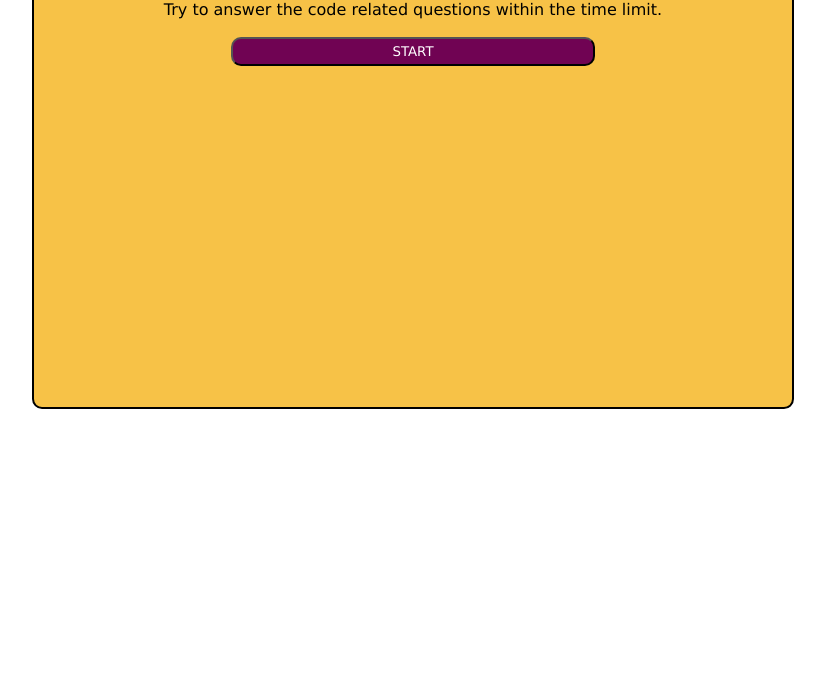
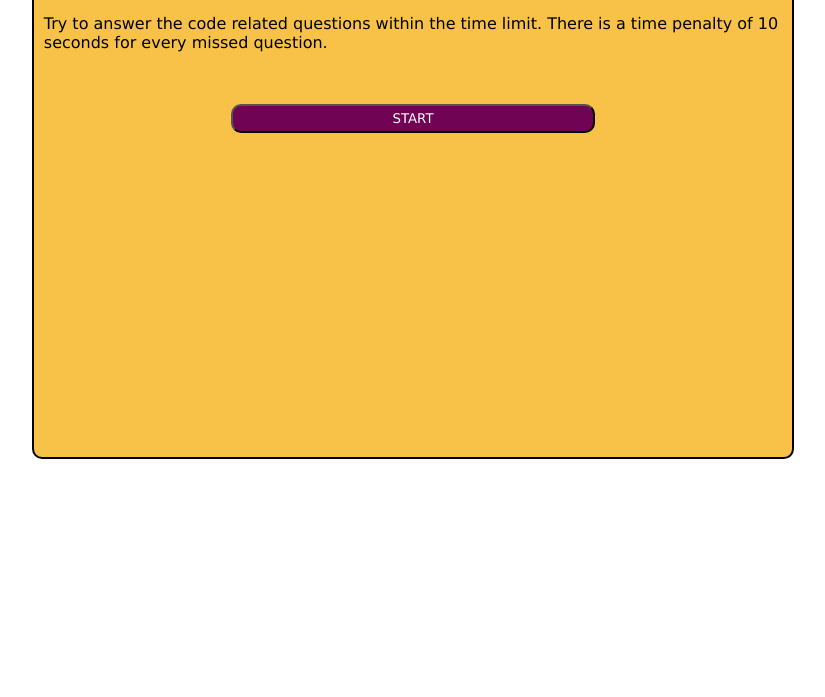
Before and after one commit to andrewmuhn/code-quiz, a plain HTML site: page index.html in a window 1280 px wide. Shown: the part 103-800 px from the top of the page, without its empty margins (227-1052 px from the left). Drawn offline with Linux system fonts and the light colour scheme.

Commit message:
added timer minus 10 seconds for wrong questions

```diff
--- a/assets/css/style.css
+++ b/assets/css/style.css
@@ -20,7 +20,7 @@
     border-radius: 10px;
     display: flex;
     flex-direction: column;
-    height: 500px;
+    height: 550px;
     width: 60%;
 }
 
@@ -54,6 +54,10 @@
     align-items: center;
     display: flex;
     flex-direction: column;
+}
+
+#description {
+    margin: 30px 10px 50px;
 }
 
 ol {
--- a/assets/js/script.js
+++ b/assets/js/script.js
@@ -194,6 +194,7 @@ const checkAnswer = (userSelection) => {
 
   } else {
     questionsWrong++;
+    timeLeft = timeLeft - 10;
     quizContainer.appendChild(response);
     response.textContent = 'Wrong!'
   }
--- a/index.html
+++ b/index.html
@@ -17,7 +17,8 @@
         </div>
         <h1 id="questions">JavaScript Code Quiz</h1>
         <div id="quiz-container" data-state="0">
-            <p id="description">Try to answer the code related questions within the time limit.</p>
+            <p id="description">Try to answer the code related questions within the time limit. There is a time penalty
+                of 10 seconds for every missed question.</p>
             <input type="button" id="start" value="START"></input>
         </div>
         <script src="assets/js/script.js"></script>
```
